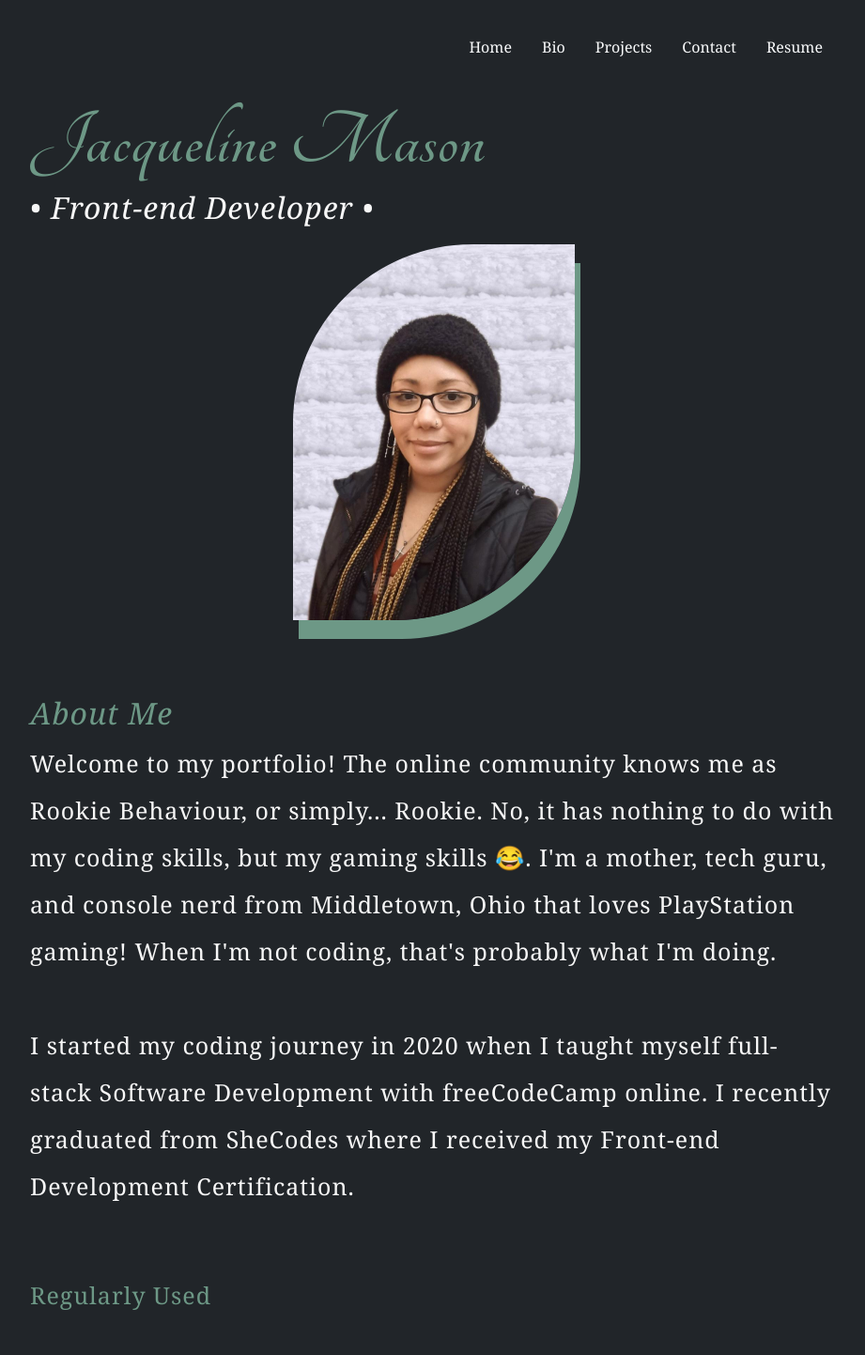
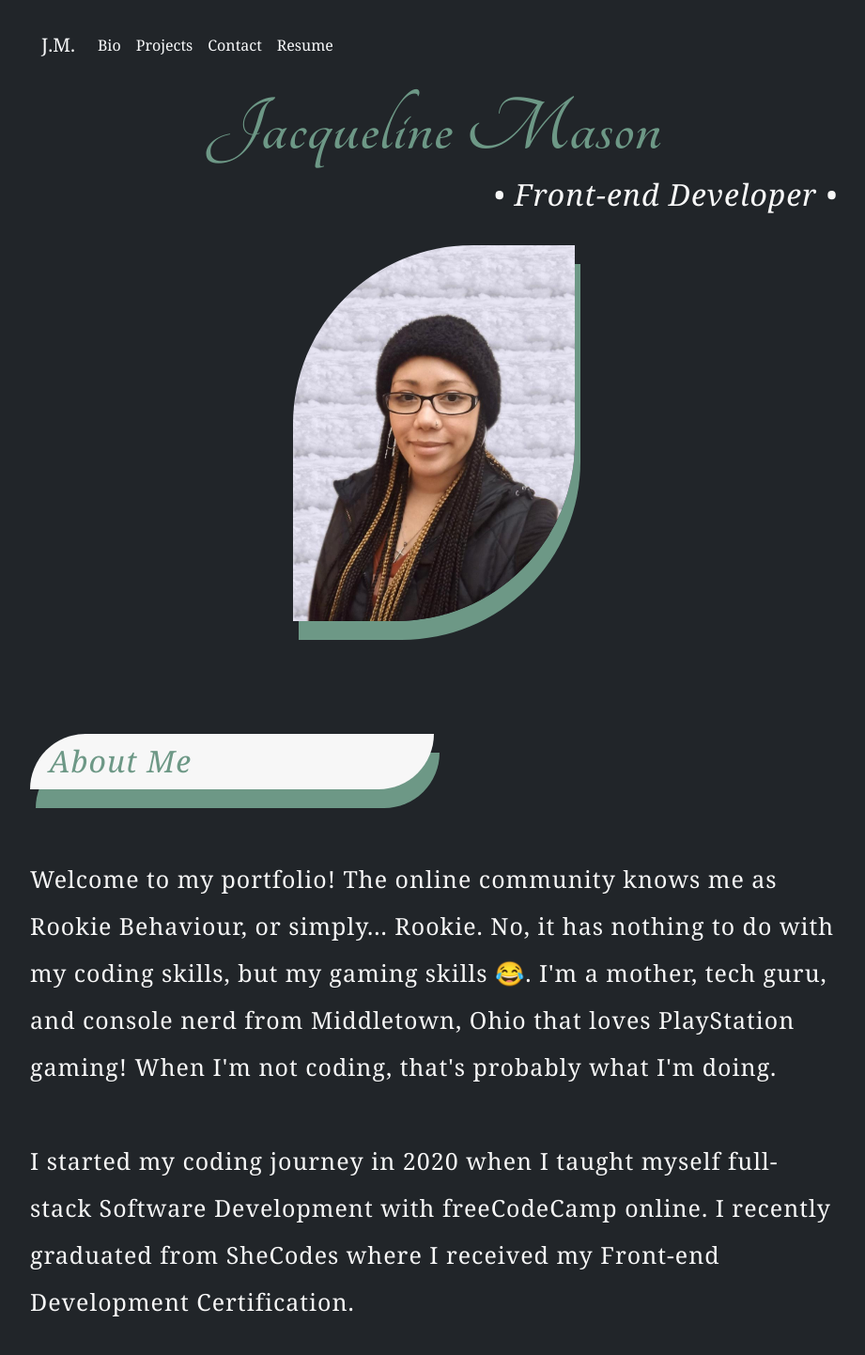
Before and after one commit to rookiebehaviour/superb-portfolio-react, a React (Create React App) app: page / in a window 1280 px wide. Shown: the top 1442 px of the page at 94% size, without its empty margins (178-1099 px from the left). Built offline with nearby package versions, Linux system fonts and the light colour scheme.

Commit message:
Changed navigation menu and text alignment

```diff
--- a/public/index.html
+++ b/public/index.html
@@ -27,6 +27,11 @@
       integrity="sha384-GLhlTQ8iRABdZLl6O3oVMWSktQOp6b7In1Zl3/Jr59b6EGGoI1aFkw7cmDA6j6gD"
       crossorigin="anonymous"
     />
+    <script
+      src="https://cdn.jsdelivr.net/npm/bootstrap@5.3.0-alpha1/dist/js/bootstrap.bundle.min.js"
+      integrity="sha384-w76AqPfDkMBDXo30jS1Sgez6pr3x5MlQ1ZAGC+nuZB+EYdgRZgiwxhTBTkF7CXvN"
+      crossorigin="anonymous"
+    ></script>
     <title>Front-end Developer | Jacqueline Mason</title>
   </head>
   <body>
--- a/src/App.css
+++ b/src/App.css
@@ -26,53 +26,28 @@ p {
   font-size: 25px;
 }
 
-btn {
-  color: var(--accent-color);
+.App section {
+  max-width: 100%;
+  margin: 0 auto;
+  padding: 10px 0 30px 0;
 }
 
-footer ul {
-  padding: 0;
+.App i {
+  font-size: 40px;
+  color: var(--text-color);
+  margin: 10px 10px 10px 0;
+  padding-right: 10px;
 }
 
-footer li {
-  list-style: none;
-}
-
-nav ul {
-  padding-top: 10px;
-}
-
-nav li a {
-  text-decoration: none;
-  padding: 5px;
-  transition: all 150ms ease-in-out;
-}
-
-nav li a:hover {
-  text-decoration: underline;
-}
-
-section {
-  max-width: 100%;
-  margin: 20px auto;
-  padding: 10px 0;
-}
-
-i {
-  font-size: 30px;
-  color: var(--text-color);
-  margin: 10px 10px 10px 0;
-}
-
-#home,
-#bio,
-#projects {
+.App #home,
+.App #bio,
+.App #projects {
   font-size: 20px;
   line-height: 2;
   letter-spacing: 1px;
 }
 
-.container {
+.App .container {
   display: block;
   margin: 0 auto;
   padding: 0;
@@ -84,16 +59,28 @@ i {
   padding: 20px;
 }
 
-.section-title {
+.App .section-title {
+  max-width: 50%;
   color: var(--secondary-color);
+  box-shadow: 6px 20px 0px var(--secondary-color);
+  border-top-left-radius: 190px;
+  border-bottom-right-radius: 190px;
+  padding: 10px 20px;
+  margin: 40px 0 70px 0;
+  background: var(--text-color);
 }
 
-a:hover {
+.App a:hover {
   color: var(--secondary-color);
 }
 
 @media (max-width: 800px) {
   .App {
-    padding: 20px 30px;
+    padding: 10px 20px 20px 20px;
+  }
+
+  .App .section-title {
+    margin: 20px 0 50px 0;
+    max-width: 100%;
   }
 }
--- a/src/Bio.css
+++ b/src/Bio.css
@@ -1,10 +1,17 @@
 .Bio .about-icons {
   padding: 20px 0;
+  text-align: center;
 }
 
 .Bio .about-icons i {
   padding: 5px;
   font-size: 60px;
+}
+
+.Bio .subtitle {
+  font-size: 30px;
+  font-style: italic;
+  text-align: center;
 }
 
 .Bio .certifications {
--- a/src/Bio.js
+++ b/src/Bio.js
@@ -16,15 +16,13 @@ export default function Bio() {
           console nerd from Middletown, Ohio that loves PlayStation gaming! When
           I'm not coding, that's probably what I'm doing.
           <br />
-          <br />
-          I started my coding journey in 2020 when I taught myself full-stack
-          Software Development with freeCodeCamp online. I recently graduated
-          from SheCodes where I received my Front-end Development Certification.
-          <br />
-          <br />
+          <br />I started my coding journey in 2020 when I taught myself
+          full-stack Software Development with freeCodeCamp online. I recently
+          graduated from SheCodes where I received my Front-end Development
+          Certification.
         </p>
 
-        <p class="section-title">Regularly Used</p>
+        <p className="subtitle">Regularly Used</p>
         <div class="about-icons">
           <i class="fa-brands fa-windows" title="windows"></i>
           <i class="fa-brands fa-square-js" title="JavaScript"></i>
--- a/src/Footer.css
+++ b/src/Footer.css
@@ -11,6 +11,14 @@
 
 .Footer footer h5 {
   color: var(--secondary-color);
+}
+
+.Footer footer ul {
+  padding: 0;
+}
+
+.Footer footer li {
+  list-style: none;
 }
 
 .Footer footer a,
--- a/src/Home.css
+++ b/src/Home.css
@@ -3,12 +3,14 @@
   font-size: 85px;
   font-weight: bold;
   color: var(--secondary-color);
+  text-align: center;
   margin: 0;
 }
 
 .Home .title {
+  text-align: right;
   font-style: italic;
-  margin: 0;
+  margin-bottom: 15px;
 }
 
 .Home .pic {
@@ -27,6 +29,7 @@
 @media (max-width: 800px) {
   .Home .name {
     font-size: 50px;
+    padding-bottom: 10px;
   }
 
   .Home p {
@@ -34,15 +37,10 @@
     text-align: justify;
   }
 
-  .Home h1 .Home #home h2 {
+  .Home h1,
+  .Home h2 {
     text-align: center;
     margin: 0;
-  }
-
-  .Home footer {
-    display: grid;
-    grid-template-columns: 1fr;
-    gap: 5px;
   }
 
   .Home .pic {
--- a/src/Home.js
+++ b/src/Home.js
@@ -5,31 +5,39 @@ import ProfilePic from "./Profile-pic.jpg";
 export default function Home() {
   return (
     <div className="Home">
-      <nav id="top">
-        <ul className="nav justify-content-end">
-          <li className="nav-item">
-            <a className="nav-link link-light" aria-current="page" href="#home">
-              Home
+      <nav class="navbar navbar-expand-md bg-body-transparent navbar justify-content-end">
+        <div class="container-fluid">
+          <a class="navbar-brand text-light" href="/">
+            J.M.
           </a>
-          </li>
-          <li className="nav-item">
-            <a className="nav-link link-light" href="#bio">
+          <button
+            class="navbar-toggler bg-light"
+            type="button"
+            data-bs-toggle="collapse"
+            data-bs-target="#navbarNavAltMarkup"
+            aria-controls="navbarNavAltMarkup"
+            aria-expanded="false"
+            aria-label="Toggle navigation"
+          >
+            <span class="navbar-toggler-icon"></span>
+          </button>
+          <div class="collapse navbar-collapse" id="navbarNavAltMarkup">
+            <div class="navbar-nav">
+              <a
+                class="nav-link text-light active"
+                aria-current="page"
+                href="#bio"
+              >
                 Bio
               </a>
-          </li>
-          <li className="nav-item">
-            <a className="nav-link link-light" href="#projects">
+              <a class="nav-link text-light" href="#projects">
                 Projects
               </a>
-          </li>
-          <li className="nav-item">
-            <a className="nav-link link-light" href="#contact">
+              <a class="nav-link text-light" href="#contact">
                 Contact
               </a>
-          </li>
-          <li class="nav-item">
               <a
-              className="nav-link link-light"
+                className="nav-link text-light"
                 href="https://rxresu.me/jmason.tta/frontend-developer-resume"
                 target="_blank"
                 rel="noreferrer"
@@ -37,8 +45,9 @@ export default function Home() {
               >
                 Resume
               </a>
-          </li>
-        </ul>
+            </div>
+          </div>
+        </div>
       </nav>
 
       <section id="home">
```
Lines whose indentation alone changed are shown as unchanged.
